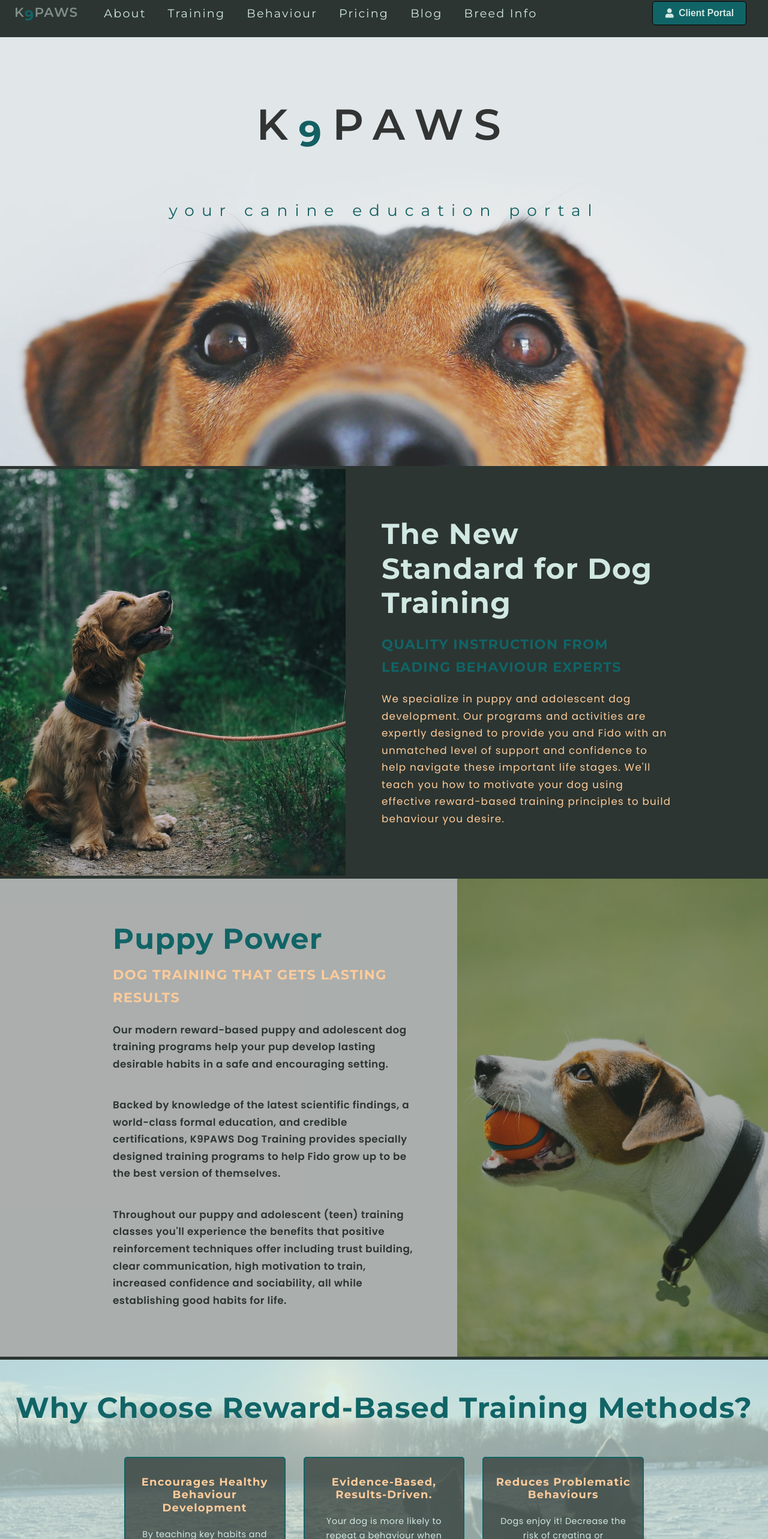
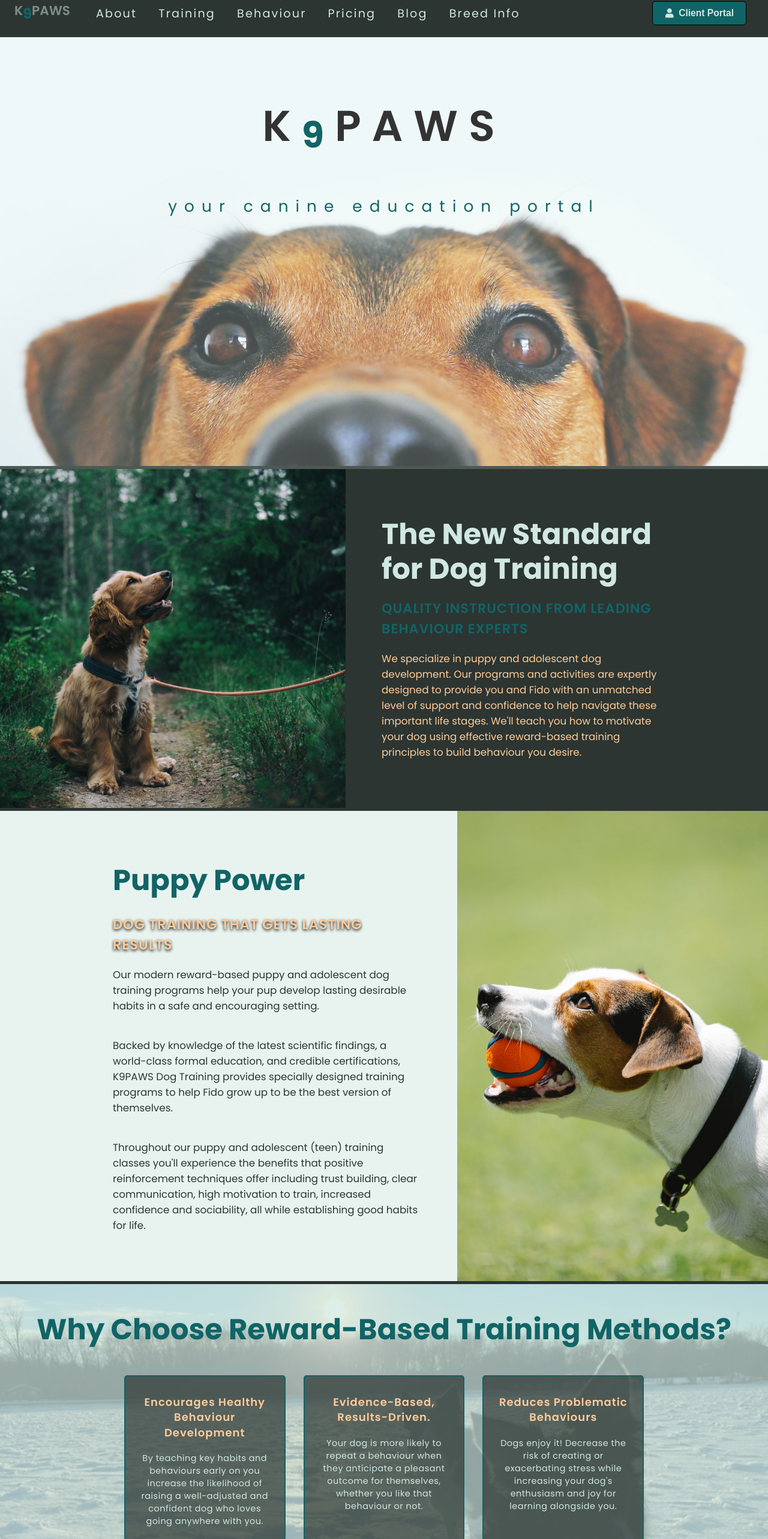
Before and after one commit to grosen-coding/k9paws-website, a React (Create React App) app in the folder frontend/: page / in a window 1280 px wide. Shown: the part 18-2584 px from the top of the page at 60% size. Built offline with nearby package versions, Linux system fonts and the light colour scheme.

Commit message:
minor styling changes to clean up code on Home Page

```diff
--- a/frontend/src/components/Hero.jsx
+++ b/frontend/src/components/Hero.jsx
@@ -46,6 +46,8 @@ const Main = styled.header`
   justify-content: center;
   align-items: center;
   border-bottom: 5px solid rgb(44, 53, 49);
+  position: relative;
+  z-index: 1;
   /* perspective: 1000; */
 
   @media ${device.mobileL} {
@@ -60,8 +62,8 @@ const Main = styled.header`
     left: 0;
     width: 100%;
     height: 100vh;
-    background-color: rgb(44, 53, 49, 0.1);
-    z-index: 1;
+    background-color: rgba(209, 232, 226, 0.2);
+    z-index: -1;
   }
 
   .heading-container {
--- a/frontend/src/components/SectionBookNow.jsx
+++ b/frontend/src/components/SectionBookNow.jsx
@@ -167,7 +167,7 @@ const GetStartedCard = styled.div`
     color: rgb(53, 65, 59);
     padding: 10px;
     font-size: 6rem;
-    font-weight: 600;
+    /* font-weight: 600; */
   }
 
   h3 {
@@ -177,16 +177,7 @@ const GetStartedCard = styled.div`
     padding: 5px;
     width: 100%;
     margin: -10px auto 0;
-
-    &:after {
-      content: "";
-      background-color: rgb(62, 109, 116, 0.2);
-      position: absolute;
-      width: 100%;
-      height: 100%;
-      top: 0;
-      left: 0;
-    }
+    background-color: rgb(62, 109, 116, 0.4);
   }
 
   ul {
@@ -199,13 +190,13 @@ const GetStartedCard = styled.div`
     li {
       font-size: 1.4rem;
       line-height: 1.1;
-      font-weight: 600;
+      font-weight: 500;
       color: rgb(53, 65, 59, 0.7);
 
       padding: 10px 0;
       span {
         color: #3e6d74;
-        font-weight: 800;
+        font-weight: 600;
       }
     }
   }
--- a/frontend/src/components/SectionCertified.jsx
+++ b/frontend/src/components/SectionCertified.jsx
@@ -50,10 +50,21 @@ const Container = styled.section`
   width: 100%;
   height: auto;
   /* padding: 40px 0; */
-  position: relative;
+  /* position: relative; */
   border-bottom: 5px solid rgb(44, 53, 49);
+  background-color: rgba(209, 232, 226, 0.5);
 
-  &:after {
+  /* &:after {
+    content: "";
+    position: absolute;
+    top: 0;
+    left: 0;
+    width: 100%;
+    height: 100vh;
+    background-color: rgba(209, 232, 226, 0.5);
+    z-index: -1;
+  } */
+  /* &:after {
     content: "";
     position: absolute;
     top: 0;
@@ -62,7 +73,7 @@ const Container = styled.section`
     height: 100%;
     z-index: -1;
     background-color: rgba(44, 53, 49, 0.4);
-  }
+  } */
 `;
 
 const Wrap = styled.div`
@@ -106,7 +117,7 @@ const Left = styled.div`
     color: rgb(44, 53, 49);
     font-size: 1.4rem;
     padding: 20px 0;
-    font-weight: 600;
+    /* font-weight: 400; */
     letter-spacing: 0.5px;
 
     @media ${device.mobileL} {
--- a/frontend/src/pages/Home.jsx
+++ b/frontend/src/pages/Home.jsx
@@ -140,7 +140,7 @@ const SectionIntro = styled.section`
     flex-direction: column-reverse;
   }
 
-  &:after {
+  /* &:after {
     content: "";
     position: absolute;
     top: 0;
@@ -149,7 +149,7 @@ const SectionIntro = styled.section`
     height: 100%;
     z-index: -1;
     background-color: rgba(44, 53, 49, 0.1);
-  }
+  } */
 `;
 
 const IntroLeft = styled.div`
@@ -203,7 +203,7 @@ const IntroWrap = styled.div`
 
   p {
     color: rgb(255, 203, 154);
-    font-size: 1.4rem;
+    /* font-size: 1.4rem; */
     padding: 20px 0;
 
     @media ${device.mobileL} {
@@ -226,6 +226,7 @@ const SectionResults = styled.section`
   /* height: 100%; */
   display: flex;
   border-bottom: 5px solid rgb(44, 53, 49);
+  background-color: rgba(209, 232, 226, 0.5);
 
   @media ${device.mobileL} {
     flex-direction: column;
@@ -233,7 +234,7 @@ const SectionResults = styled.section`
     /* padding: 0 20px; */
   }
 
-  &:after {
+  /* &:after {
     content: "";
     position: absolute;
     top: 0;
@@ -241,8 +242,7 @@ const SectionResults = styled.section`
     width: 100%;
     height: 100%;
     z-index: -1;
-    background-color: rgba(44, 53, 49, 0.4);
-  }
+  } */
 `;
 
 const ResultsRight = styled.div`
@@ -251,7 +251,7 @@ const ResultsRight = styled.div`
   background-image: url("../img/results-bg.jpeg");
   background-position: center;
   background-size: cover;
-  z-index: -2;
+  z-index: 0;
 
   @media ${device.mobileL} {
     width: 100%;
@@ -288,20 +288,24 @@ const ResultsWrap = styled.div`
 
   h2 {
     color: rgb(17, 100, 102);
+    padding: 20px 0;
+
     font-size: 4rem;
   }
 
   h3 {
     color: rgb(255, 203, 154);
+    /* font-weight: 600; */
+    text-shadow: 0 2px 5px rgba(0, 0, 0, 1);
+
     text-transform: uppercase;
   }
 
   p {
     color: rgb(44, 53, 49);
-    font-size: 1.4rem;
+
     padding: 20px 0;
-    font-weight: 600;
-    letter-spacing: 0.5px;
+
     @media ${device.mobileL} {
       text-align: justify;
     }
@@ -375,7 +379,8 @@ const Method = styled.div`
   h3 {
     color: rgb(255, 203, 154);
 
-    line-height: 1.2;
+    line-height: 1.4;
+
     font-size: 1.5rem;
     padding: 10px 0 20px;
   }
--- a/frontend/src/sass/base/_base.scss
+++ b/frontend/src/sass/base/_base.scss
@@ -22,16 +22,13 @@ html {
   }
 
   @include respond(tab-port) {
-    font-size: 55%;
+    font-size: 65%;
   }
 }
 
 body {
-  font-family: "Montserrat", sans-serif;
-  font-size: $default-font-size;
-  line-height: 1.7;
-  color: $color-grey-dark;
-  letter-spacing: .1rem;
+    font-family: "Poppins", sans-serif;  font-size: $default-font-size;
+
   height: 100vh;
 
   overflow-x: hidden;
@@ -39,6 +36,8 @@ body {
 
 p {
     font-family: "Poppins", sans-serif;
+    font-weight:400;
+    font-size: 1.4rem;
 }
 
 
@@ -53,7 +52,7 @@ a {
 p {
 
   @include respond(tab-port) {
-    font-size: 1.8rem;
+    // font-size: 1.8rem;
   }
 }
 
--- a/frontend/src/sass/base/_typography.scss
+++ b/frontend/src/sass/base/_typography.scss
@@ -1,3 +1,8 @@
+
+h3 {
+  font-weight: 600;
+  letter-spacing: 1px;
+}
 
 
 h4 {
--- a/frontend/src/styles/index.css
+++ b/frontend/src/styles/index.css
@@ -36,34 +36,27 @@ html {
 }
 @media only screen and (max-width: 768px) {
   html {
-    font-size: 55%;
+    font-size: 65%;
   }
 }
 
 body {
-  font-family: "Montserrat", sans-serif;
+  font-family: "Poppins", sans-serif;
   font-size: 1.6rem;
-  line-height: 1.7;
-  color: #a5a5af;
-  letter-spacing: 0.1rem;
   height: 100vh;
   overflow-x: hidden;
 }
 
 p {
   font-family: "Poppins", sans-serif;
+  font-weight: 400;
+  font-size: 1.4rem;
 }
 
 a {
   text-decoration: none;
   color: rgb(217, 176, 140);
   display: block;
-}
-
-@media only screen and (max-width: 768px) {
-  p {
-    font-size: 1.8rem;
-  }
 }
 
 ::-moz-selection {
@@ -257,6 +250,11 @@ p.status-complete {
     opacity: 1;
   }
 }
+h3 {
+  font-weight: 600;
+  letter-spacing: 1px;
+}
+
 h4 {
   font-size: 1.2rem;
   text-align: center;
```
